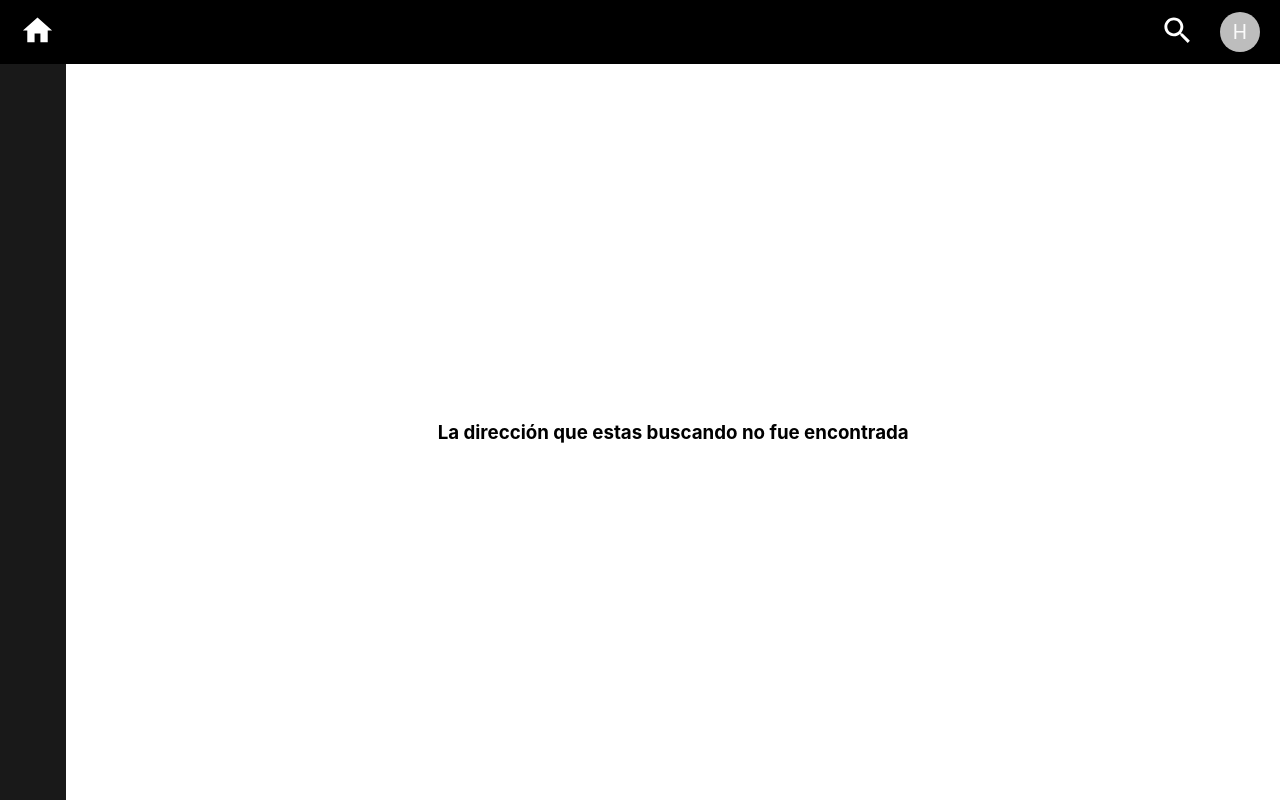
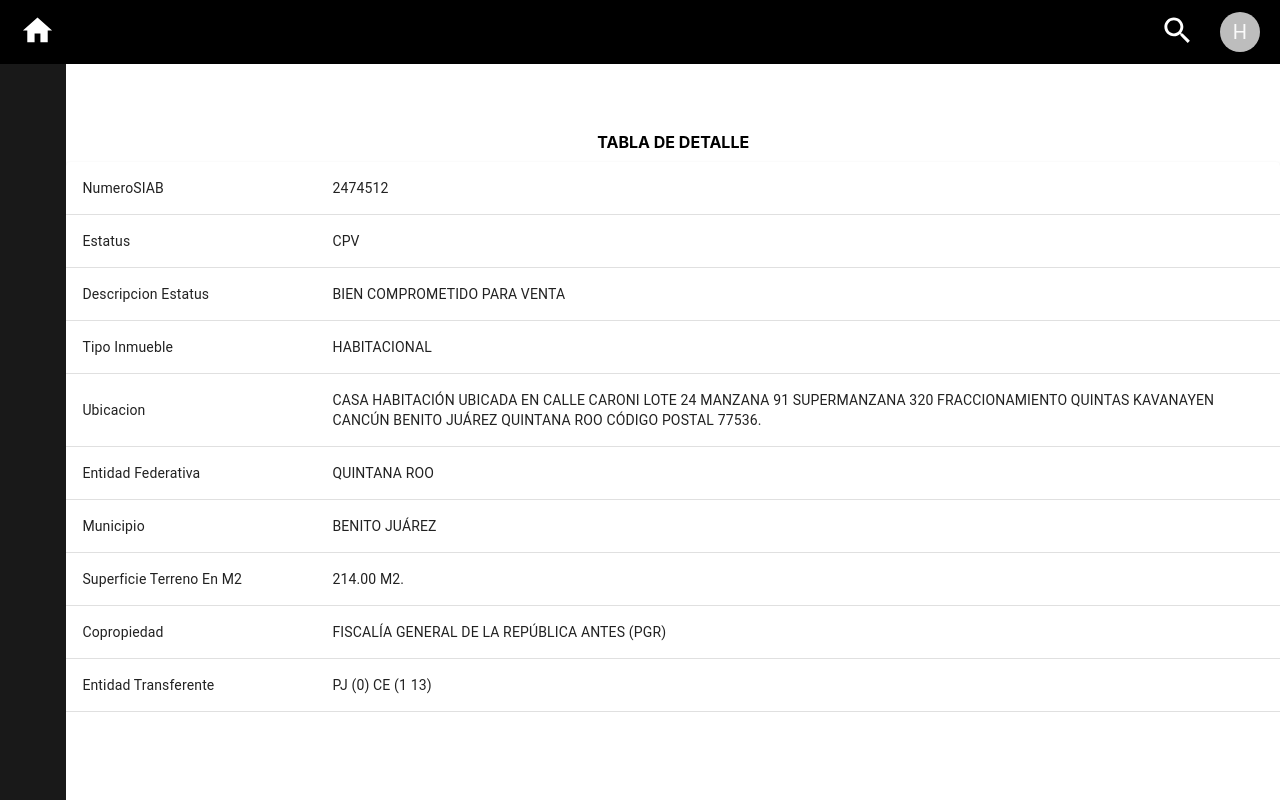
Before and after one commit to hadiazb/dashboard, a React (Create React App) app: page /propiedades/1 in a window 1280 px wide. Built offline with nearby package versions, Linux system fonts and the light colour scheme.

Commit message:
Añadiendo mas cositas

```diff
--- /dev/null
+++ b/src/assets/components/Detalle.css
@@ -0,0 +1,12 @@
+.containerTable {
+	width: 100%;
+	height: 600px;
+	overflow-y: scroll;
+}
+
+.containerTable h4 {
+	width: 100%;
+	margin-bottom: 10px;
+	text-align: center;
+	text-transform: uppercase;
+}
--- /dev/null
+++ b/src/assets/components/Propiedades.css
@@ -0,0 +1,7 @@
+.container-tabla {
+  width: 100%;
+  height: 92vh;
+  display: flex;
+  justify-content: space-between;
+  align-items: center;
+}
--- /dev/null
+++ b/src/components/Detalle.js
@@ -0,0 +1,182 @@
+import React, { useState } from 'react';
+import { makeStyles } from '@material-ui/core/styles';
+import Table from '@material-ui/core/Table';
+import TableBody from '@material-ui/core/TableBody';
+import TableCell from '@material-ui/core/TableCell';
+import TableContainer from '@material-ui/core/TableContainer';
+import TableRow from '@material-ui/core/TableRow';
+import Paper from '@material-ui/core/Paper';
+import Data from '../store/data';
+import '../assets/components/Detalle.css';
+
+const useStyles2 = makeStyles({
+	table: {
+		minWidth: 600,
+	},
+});
+
+const data = Data;
+
+
+export default function Detalle() {
+  const key = 0;
+	const classes = useStyles2();
+	return (
+		<div className='containerTable'>
+			<h4>Tabla de detalle</h4>
+			<TableContainer component={Paper}>
+				<Table
+					className={classes.table}
+					aria-label='custom pagination table'
+				>
+					<TableBody>
+						<TableRow>
+							<TableCell
+								style={{ width: 250 }}
+								component='th'
+								scope='row'
+							>
+								NumeroSIAB
+							</TableCell>
+							<TableCell align='left'>
+								{data[key].NumeroSIAB}
+							</TableCell>
+						</TableRow>
+						<TableRow>
+							<TableCell
+								style={{ width: 250 }}
+								component='th'
+								scope='row'
+							>
+								Estatus
+							</TableCell>
+							<TableCell align='left'>
+								{data[key].Estatus}
+							</TableCell>
+						</TableRow>
+						<TableRow>
+							<TableCell
+								style={{ width: 250 }}
+								component='th'
+								scope='row'
+							>
+								Descripcion Estatus
+							</TableCell>
+							<TableCell align='left'>
+								{data[key].DescripcionEstatus}
+							</TableCell>
+						</TableRow>
+						<TableRow>
+							<TableCell
+								style={{ width: 250 }}
+								component='th'
+								scope='row'
+							>
+								Tipo Inmueble
+							</TableCell>
+							<TableCell align='left'>
+								{data[key].TipoInmueble}
+							</TableCell>
+						</TableRow>
+						<TableRow>
+							<TableCell
+								style={{ width: 250 }}
+								component='th'
+								scope='row'
+							>
+								Ubicacion
+							</TableCell>
+							<TableCell align='left'>
+								{data[key].Ubicacion}
+							</TableCell>
+						</TableRow>
+						<TableRow>
+							<TableCell
+								style={{ width: 250 }}
+								component='th'
+								scope='row'
+							>
+								Entidad Federativa
+							</TableCell>
+							<TableCell align='left'>
+								{data[key].EntidadFederativa}
+							</TableCell>
+						</TableRow>
+						<TableRow>
+							<TableCell
+								style={{ width: 250 }}
+								component='th'
+								scope='row'
+							>
+								Municipio
+							</TableCell>
+							<TableCell align='left'>
+								{data[key].Municipio}
+							</TableCell>
+						</TableRow>
+						<TableRow>
+							<TableCell
+								style={{ width: 250 }}
+								component='th'
+								scope='row'
+							>
+								Superficie Terreno En M2
+							</TableCell>
+							<TableCell align='left'>
+								{data[key].SuperficieTerrenoEnM2}
+							</TableCell>
+						</TableRow>
+						<TableRow>
+							<TableCell
+								style={{ width: 250 }}
+								component='th'
+								scope='row'
+							>
+								Copropiedad
+							</TableCell>
+							<TableCell align='left'>
+								{data[key].Copropiedad}
+							</TableCell>
+						</TableRow>
+						<TableRow>
+							<TableCell
+								style={{ width: 250 }}
+								component='th'
+								scope='row'
+							>
+								Entidad Transferente
+							</TableCell>
+							<TableCell align='left'>
+								{data[key].EntidadTransferente}
+							</TableCell>
+						</TableRow>
+						<TableRow>
+							<TableCell
+								style={{ width: 250 }}
+								component='th'
+								scope='row'
+							>
+								Descripcion Problematica Juridica
+							</TableCell>
+							<TableCell align='left'>
+								{data[key].DescripcionProblematicaJuridica}
+							</TableCell>
+						</TableRow>
+						<TableRow>
+							<TableCell
+								style={{ width: 250 }}
+								component='th'
+								scope='row'
+							>
+								Problematica Juridica
+							</TableCell>
+							<TableCell align='left'>
+								{data[key].ProblematicaJuridica}
+							</TableCell>
+						</TableRow>
+					</TableBody>
+				</Table>
+			</TableContainer>
+		</div>
+	);
+}
--- /dev/null
+++ b/src/containers/PropiedadesKey.js
@@ -0,0 +1,19 @@
+import React, { Fragment } from 'react';
+import Menu from '../components/Menu';
+import Header from '../components/Header';
+import Detalle from '../components/Detalle';
+import '../assets/components/Propiedades.css';
+
+const Propiedades = () => {
+	return (
+		<Fragment>
+			<Header />
+			<div className='container-tabla'>
+				<Menu />
+				<Detalle />
+			</div>
+		</Fragment>
+	);
+};
+
+export default Propiedades;
--- a/src/routes/App.js
+++ b/src/routes/App.js
@@ -6,12 +6,17 @@ import {
 } from 'react-router-dom';
 import Home from '../containers/Home';
 import NotFound from '../containers/NotFound';
+import Propiedades from '../containers/PropiedadesKey';
 
-// <Route exact path='/propiedades/:key' component={Propiedades} />
 function App() {
 	return (
 		<Router>
 			<Switch>
+				<Route
+					exact
+					path='/propiedades/:key'
+					component={Propiedades}
+				/>
 				<Route exact path='/' component={Home} />
 				<Route component={NotFound} />
 			</Switch>
```
